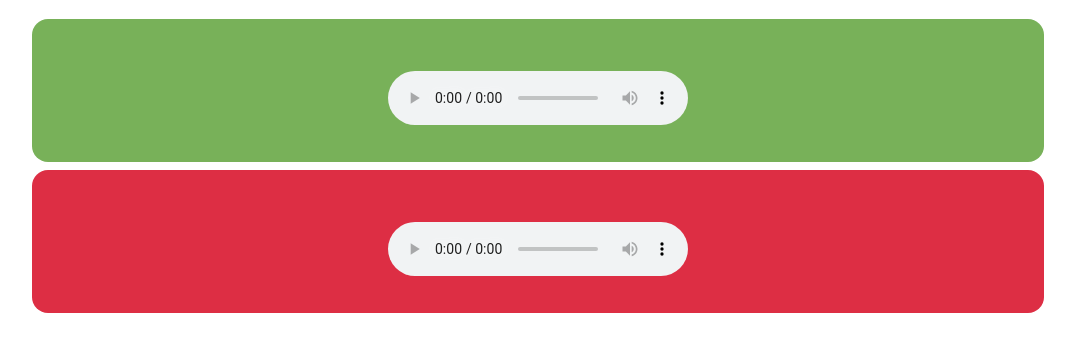
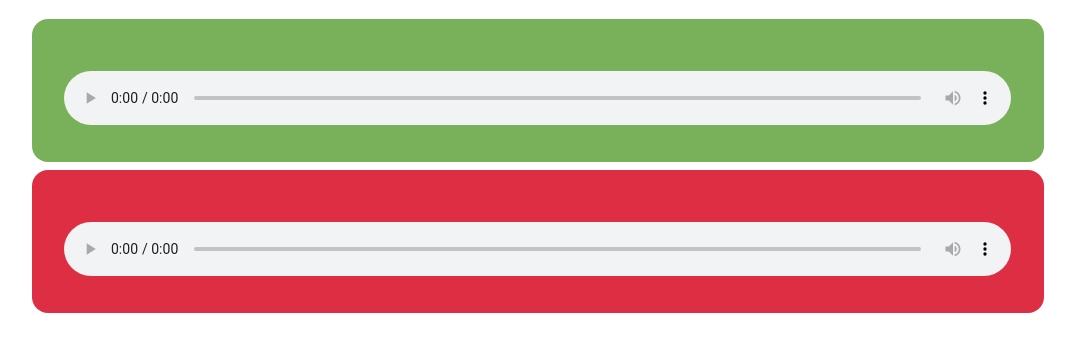
Before and after one commit to Silver-Volt4/silver-volt4.github.io, a plain HTML site: page ostvoting/index.html in a window 1280 px wide. Shown: the part 67-418 px from the top of the page, without its empty margins (102-1177 px from the left). Drawn offline with Linux system fonts and the light colour scheme.

Commit message:
Update index.html

```diff
--- a/ostvoting/index.html
+++ b/ostvoting/index.html
@@ -44,6 +44,10 @@
             padding: 32px;
         }
 
+        audio {
+          width: 100%;
+        }
+
         main div {
             margin: 0 10%;
             margin-bottom: 8px;
```
